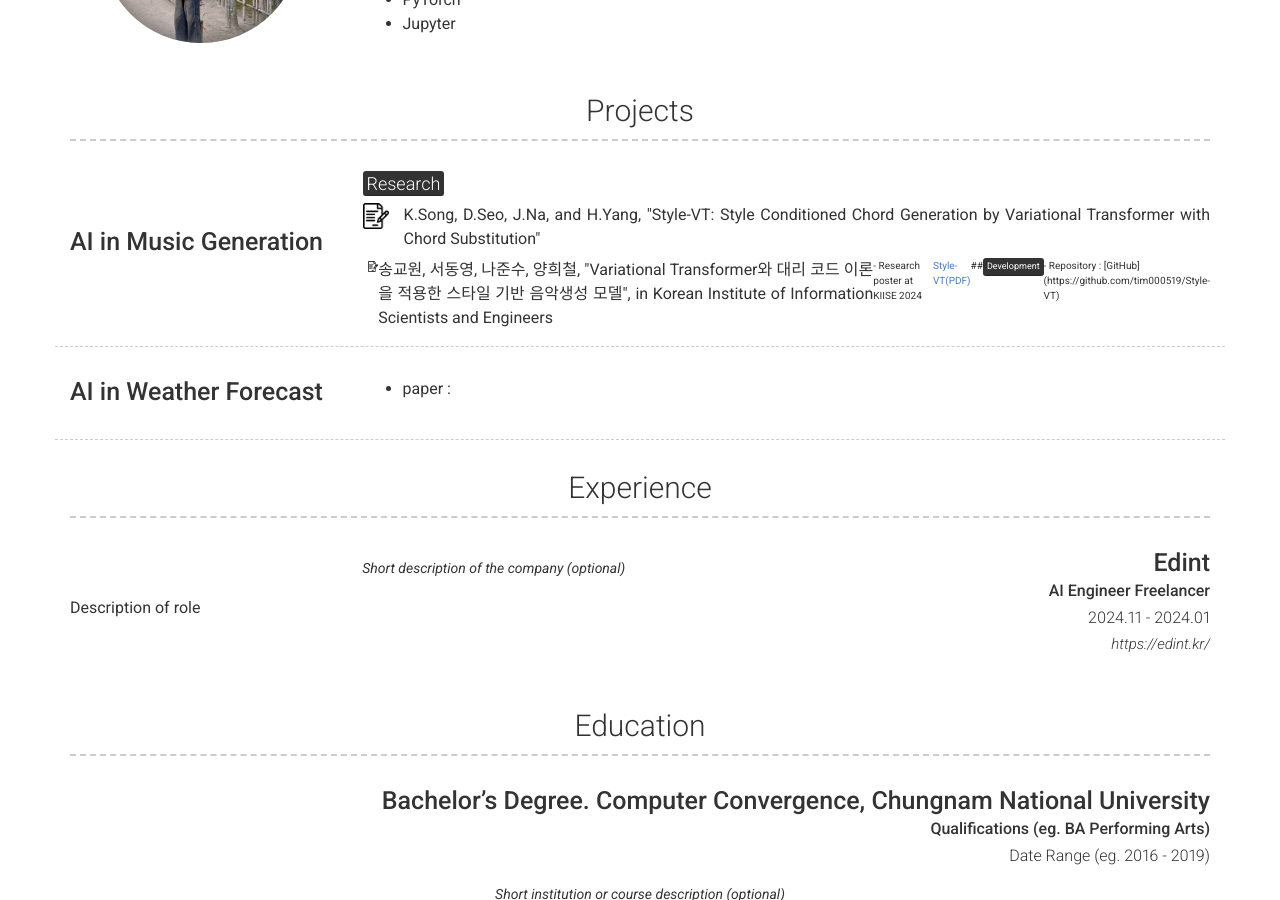
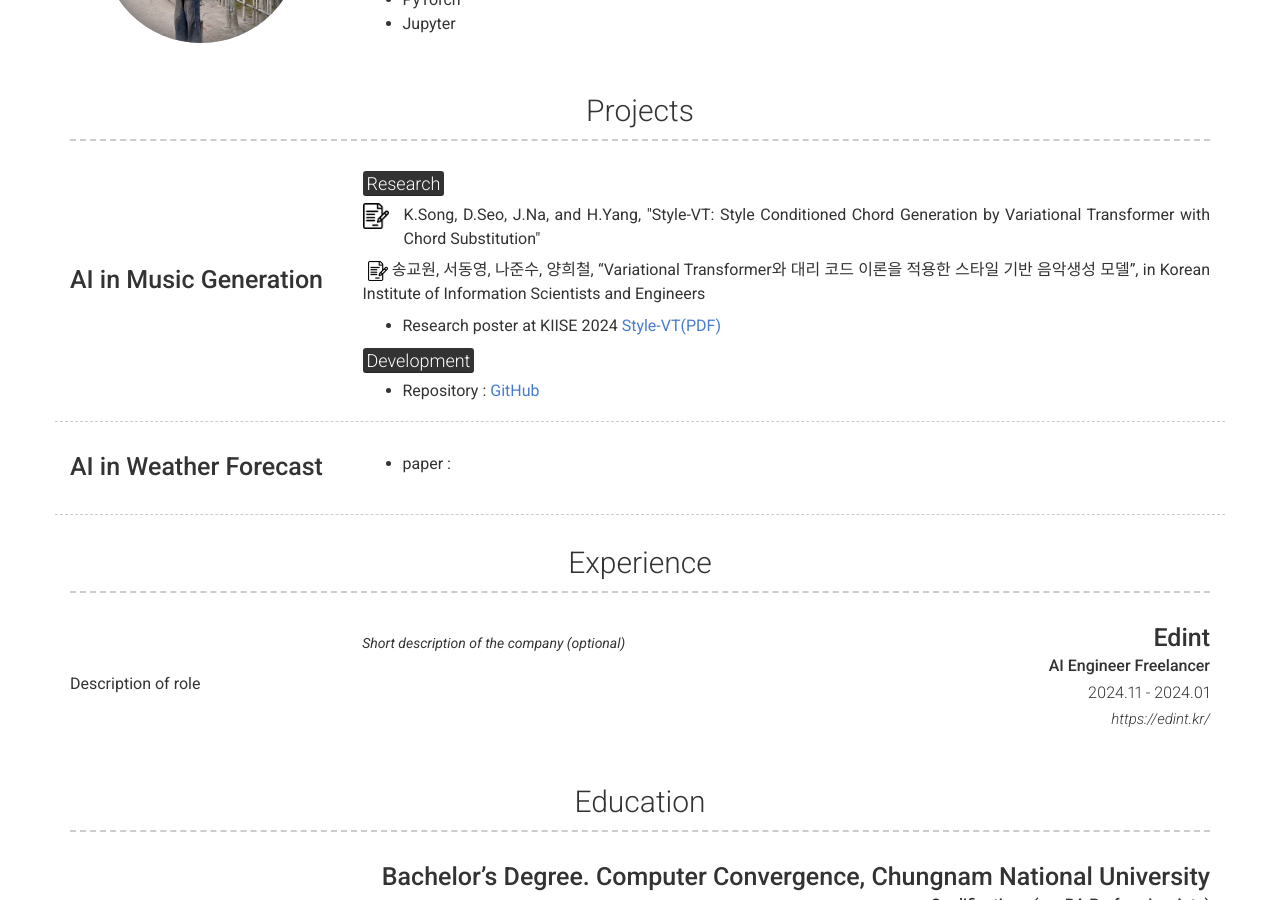
Before and after one commit to tim000519/tim000519.github.io, a Jekyll site: the page built from index.md, in a window 1280 px wide and 900 px high, scrolled down 459 px. Built offline with Jekyll 4.4.1, drawn with Linux system fonts in a browser that asks for light colours; nearby versions of some CDN libraries.

Commit message:
Update _config.yml

```diff
--- a/_config.yml
+++ b/_config.yml
@@ -81,13 +81,12 @@
             </p>
           </div>
 
-          <div style="display: flex; align-items: flex-start;">
-            <a href="/pdf/style.pdf" target="_blank">
-              <img src="/images/contract.png" alt="PDF" width="20" style="vertical-align: middle; margin-left: 5px;">
-            </a>
-            <p style="margin-left: 5px; vertical-align: middle;">
-              송교원, 서동영, 나준수, 양희철, "Variational Transformer와 대리 코드 이론을 적용한 스타일 기반 음악생성 모델", in Korean Institute of Information Scientists and Engineers
-            </p>
+
+          <a href="/pdf/style.pdf" target="_blank">
+            <img src="/images/contract.png" alt="PDF" width="20" style="vertical-align: middle; margin-left: 5px;">
+          </a>
+          송교원, 서동영, 나준수, 양희철, "Variational Transformer와 대리 코드 이론을 적용한 스타일 기반 음악생성 모델",
+          in Korean Institute of Information Scientists and Engineers
 
           - Research poster at KIISE 2024 <a href="/pdf/poster.pdf" target="_blank">Style-VT(PDF)</a>
 
```
